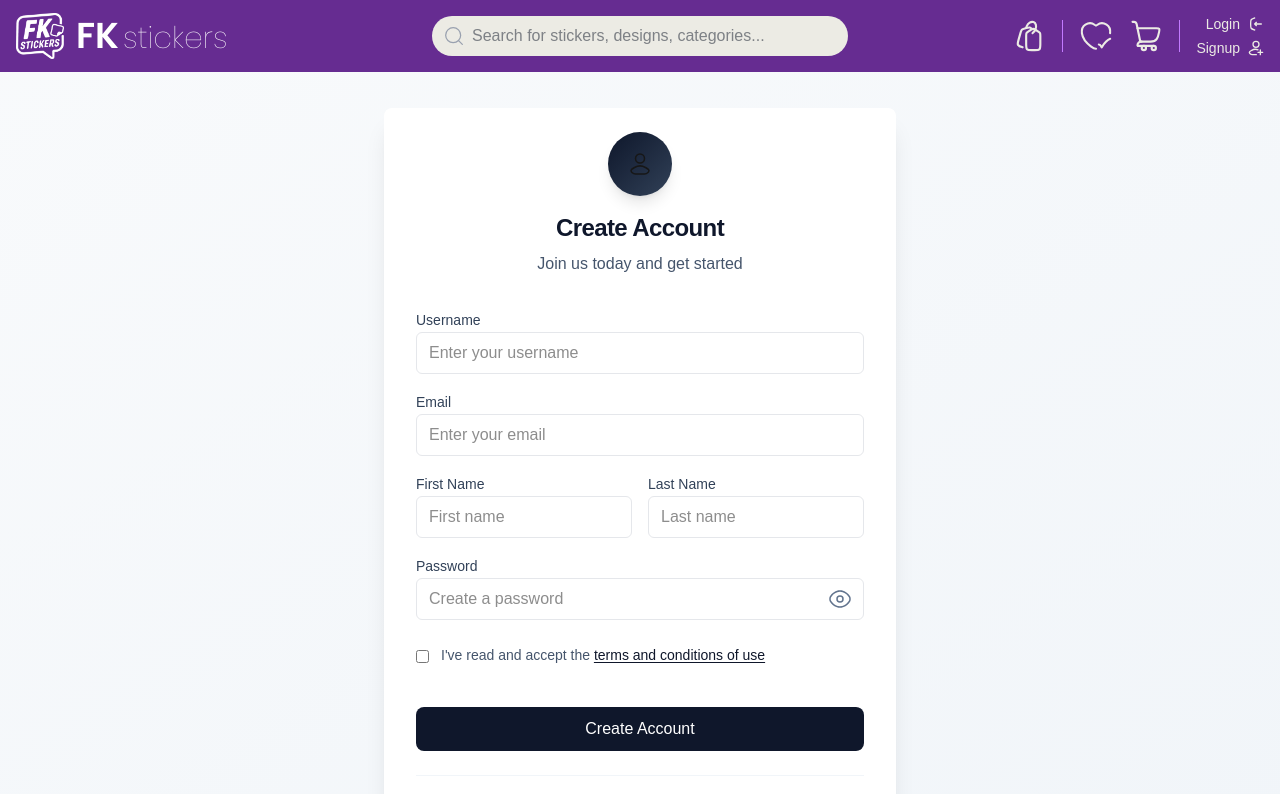
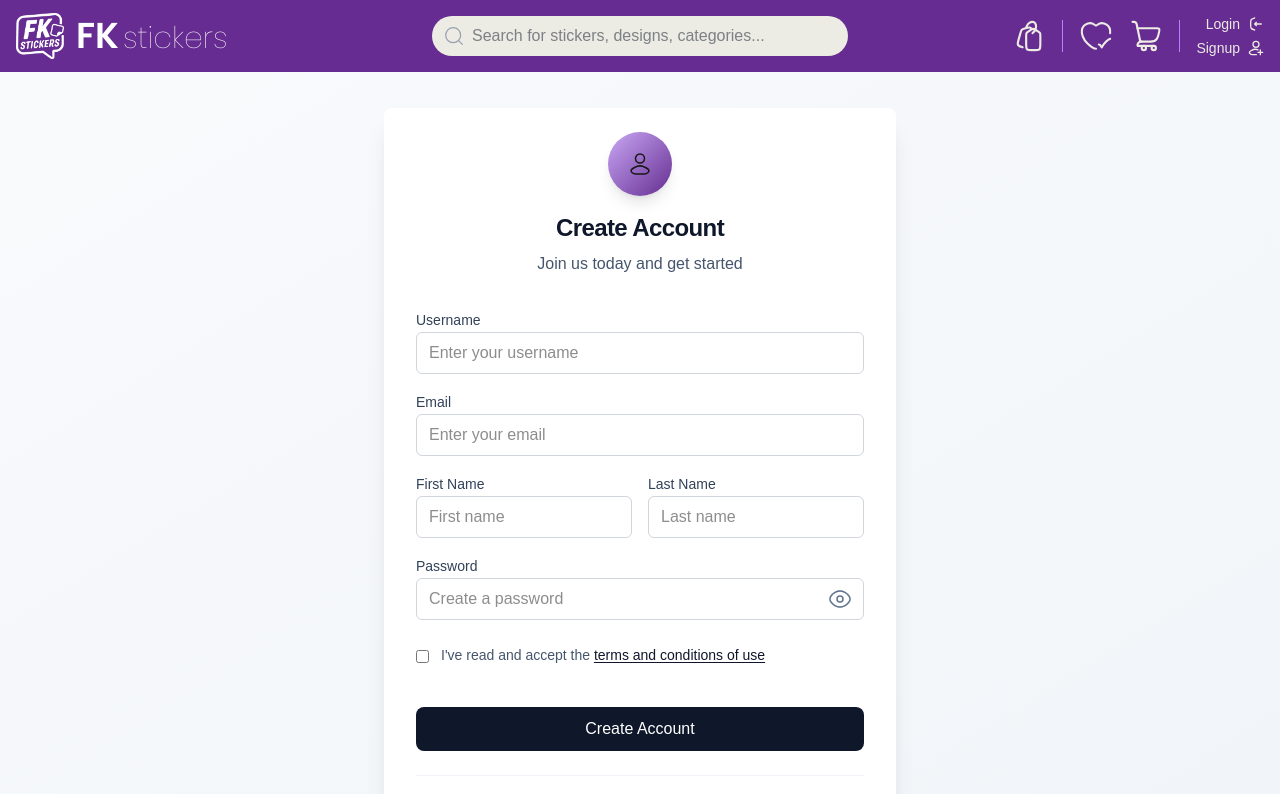
Before and after one commit to PietrantuonoFranco/fk-stickers, a Next.js app in the folder frontend/: page /signup in a window 1280 px wide. Shown: the top 794 px of the page. Built offline with nearby package versions, Linux system fonts and the light colour scheme.

Commit message:
feat: modify Signup components style

```diff
--- a/frontend/src/app/signup/page.tsx
+++ b/frontend/src/app/signup/page.tsx
@@ -29,9 +29,9 @@ export default function SignupForm() {
     <div className="min-h-screen flex items-center justify-center bg-gradient-to-br from-slate-50 to-slate-100 p-4">
       <div className="w-full max-w-lg shadow-xl rounded-lg border-0 bg-white backdrop-blur-sm py-6 px-8">
         <div className="text-center space-y-4 pb-8">
-          <div className="mx-auto w-16 h-16 bg-gradient-to-br from-slate-900 to-slate-700 rounded-full flex items-center justify-center shadow-lg">
+          <div className="mx-auto w-16 h-16 bg-gradient-to-br from-fk-lila to-fk-violet rounded-full flex items-center justify-center shadow-lg">
             <svg xmlns="http://www.w3.org/2000/svg" width="24" height="24" viewBox="0 0 24 24">
-                <path fill="none" stroke="currentColor" stroke-linecap="round" stroke-linejoin="round" stroke-width="1.5" d="M6.578 15.482c-1.415.842-5.125 2.562-2.865 4.715C4.816 21.248 6.045 22 7.59 22h8.818c1.546 0 2.775-.752 3.878-1.803c2.26-2.153-1.45-3.873-2.865-4.715a10.66 10.66 0 0 0-10.844 0M16.5 6.5a4.5 4.5 0 1 1-9 0a4.5 4.5 0 0 1 9 0" color="currentColor" />
+                <path fill="none" stroke="currentColor" strokeLinecap="round" strokeLinejoin="round" strokeWidth="1.5" d="M6.578 15.482c-1.415.842-5.125 2.562-2.865 4.715C4.816 21.248 6.045 22 7.59 22h8.818c1.546 0 2.775-.752 3.878-1.803c2.26-2.153-1.45-3.873-2.865-4.715a10.66 10.66 0 0 0-10.844 0M16.5 6.5a4.5 4.5 0 1 1-9 0a4.5 4.5 0 0 1 9 0" color="currentColor" />
             </svg>
           </div>
           <div>
@@ -52,7 +52,7 @@ export default function SignupForm() {
                 placeholder="Enter your username"
                 value={formData.username}
                 onChange={(e) => handleInputChange("username", e.target.value)}
-                className="w-full rounded-md pl-3 pr-12 py-2 text-fk-dark-gray border-1 border-gray-200 focus:border-slate-200 focus:ring-slate-200"
+                className="w-full rounded-md pl-3 pr-12 py-2 text-fk-dark-gray border-1 border-gray-300 hover:shadow-sm hover:ring-1 hover:ring-gray-200 focus:outline-none focus:ring-2 focus:ring-fk-lila focus:shadow-md"
                 required
               />
             </div>
@@ -67,7 +67,7 @@ export default function SignupForm() {
                 placeholder="Enter your email"
                 value={formData.email}
                 onChange={(e) => handleInputChange("email", e.target.value)}
-                className="w-full rounded-md pl-3 pr-12 py-2 text-fk-dark-gray border-1 border-gray-200 focus:border-slate-200 focus:ring-slate-200"
+                className="w-full rounded-md pl-3 pr-12 py-2 text-fk-dark-gray border-1 border-gray-300 hover:shadow-sm hover:ring-1 hover:ring-gray-200 focus:outline-none focus:ring-2 focus:ring-fk-lila focus:shadow-md"
                 required
               />
             </div>
@@ -83,7 +83,7 @@ export default function SignupForm() {
                   placeholder="First name"
                   value={formData.firstName}
                   onChange={(e) => handleInputChange("firstName", e.target.value)}
-                  className="w-full rounded-md pl-3 pr-12 py-2 text-fk-dark-gray border-1 border-gray-200 focus:border-slate-200 focus:ring-slate-200"
+                  className="w-full rounded-md pl-3 pr-12 py-2 text-fk-dark-gray border-1 border-gray-300 hover:shadow-sm hover:ring-1 hover:ring-gray-200 focus:outline-none focus:ring-2 focus:ring-fk-lila focus:shadow-md"
                   required
                 />
               </div>
@@ -97,7 +97,7 @@ export default function SignupForm() {
                   placeholder="Last name"
                   value={formData.lastName}
                   onChange={(e) => handleInputChange("lastName", e.target.value)}
-                  className="w-full rounded-md pl-3 pr-12 py-2 text-fk-dark-gray border-1 border-gray-200 focus:border-slate-200 focus:ring-slate-200"
+                  className="w-full rounded-md pl-3 pr-12 py-2 text-fk-dark-gray border-1 border-gray-300 hover:shadow-sm hover:ring-1 hover:ring-gray-200 focus:outline-none focus:ring-2 focus:ring-fk-lila focus:shadow-md"
                   required
                 />
               </div>
@@ -114,7 +114,7 @@ export default function SignupForm() {
                   placeholder="Create a password"
                   value={formData.password}
                   onChange={(e) => handleInputChange("password", e.target.value)}
-                  className="w-full rounded-md pl-3 pr-12 py-2 text-fk-dark-gray border-1 border-gray-200 focus:border-slate-200 focus:ring-slate-200"
+                  className="w-full rounded-md pl-3 pr-12 py-2 text-fk-dark-gray border-1 border-gray-300 hover:shadow-sm hover:ring-1 hover:ring-gray-200 focus:outline-none focus:ring-2 focus:ring-fk-lila focus:shadow-md"
                   required
                 />
                 <button
@@ -125,13 +125,13 @@ export default function SignupForm() {
                   {showPassword ?
                     (
                       <svg xmlns="http://www.w3.org/2000/svg" width="24" height="24" viewBox="0 0 24 24">
-                        <path fill="currentColor" fill-rule="evenodd" d="M1.606 6.08a1 1 0 0 1 1.313.526L2 7l.92-.394v-.001l.003.009l.021.045l.094.194c.086.172.219.424.4.729a13.4 13.4 0 0 0 1.67 2.237a12 12 0 0 0 .59.592C7.18 11.8 9.251 13 12 13a8.7 8.7 0 0 0 3.22-.602c1.227-.483 2.254-1.21 3.096-1.998a13 13 0 0 0 2.733-3.725l.027-.058l.005-.011a1 1 0 0 1 1.838.788L22 7l.92.394l-.003.005l-.004.008l-.011.026l-.04.087a14 14 0 0 1-.741 1.348a15.4 15.4 0 0 1-1.711 2.256l.797.797a1 1 0 0 1-1.414 1.415l-.84-.84a12 12 0 0 1-1.897 1.256l.782 1.202a1 1 0 1 1-1.676 1.091l-.986-1.514c-.679.208-1.404.355-2.176.424V16.5a1 1 0 0 1-2 0v-1.544c-.775-.07-1.5-.217-2.177-.425l-.985 1.514a1 1 0 0 1-1.676-1.09l.782-1.203c-.7-.37-1.332-.8-1.897-1.257l-.84.84a1 1 0 0 1-1.414-1.414l.797-.797a15.4 15.4 0 0 1-1.87-2.519a14 14 0 0 1-.591-1.107l-.033-.072l-.01-.021l-.002-.007l-.001-.002v-.001C1.08 7.395 1.08 7.394 2 7l-.919.395a1 1 0 0 1 .525-1.314" clip-rule="evenodd" />
+                        <path fill="currentColor" fillRule="evenodd" d="M1.606 6.08a1 1 0 0 1 1.313.526L2 7l.92-.394v-.001l.003.009l.021.045l.094.194c.086.172.219.424.4.729a13.4 13.4 0 0 0 1.67 2.237a12 12 0 0 0 .59.592C7.18 11.8 9.251 13 12 13a8.7 8.7 0 0 0 3.22-.602c1.227-.483 2.254-1.21 3.096-1.998a13 13 0 0 0 2.733-3.725l.027-.058l.005-.011a1 1 0 0 1 1.838.788L22 7l.92.394l-.003.005l-.004.008l-.011.026l-.04.087a14 14 0 0 1-.741 1.348a15.4 15.4 0 0 1-1.711 2.256l.797.797a1 1 0 0 1-1.414 1.415l-.84-.84a12 12 0 0 1-1.897 1.256l.782 1.202a1 1 0 1 1-1.676 1.091l-.986-1.514c-.679.208-1.404.355-2.176.424V16.5a1 1 0 0 1-2 0v-1.544c-.775-.07-1.5-.217-2.177-.425l-.985 1.514a1 1 0 0 1-1.676-1.09l.782-1.203c-.7-.37-1.332-.8-1.897-1.257l-.84.84a1 1 0 0 1-1.414-1.414l.797-.797a15.4 15.4 0 0 1-1.87-2.519a14 14 0 0 1-.591-1.107l-.033-.072l-.01-.021l-.002-.007l-.001-.002v-.001C1.08 7.395 1.08 7.394 2 7l-.919.395a1 1 0 0 1 .525-1.314" clipRule="evenodd" />
                       </svg>
                     )
                   :
                     (
                       <svg xmlns="http://www.w3.org/2000/svg" width="24" height="24" viewBox="0 0 24 24">
-	                      <g fill="currentColor" fill-rule="evenodd" clip-rule="evenodd">
+	                      <g fill="currentColor" fillRule="evenodd" clipRule="evenodd">
                           <path d="M12 8.25a3.75 3.75 0 1 0 0 7.5a3.75 3.75 0 0 0 0-7.5M9.75 12a2.25 2.25 0 1 1 4.5 0a2.25 2.25 0 0 1-4.5 0" />
                           <path d="M12 3.25c-4.514 0-7.555 2.704-9.32 4.997l-.031.041c-.4.519-.767.996-1.016 1.56c-.267.605-.383 1.264-.383 2.152s.116 1.547.383 2.152c.25.564.617 1.042 1.016 1.56l.032.041C4.445 18.046 7.486 20.75 12 20.75s7.555-2.704 9.32-4.997l.031-.041c.4-.518.767-.996 1.016-1.56c.267-.605.383-1.264.383-2.152s-.116-1.547-.383-2.152c-.25-.564-.617-1.041-1.016-1.56l-.032-.041C19.555 5.954 16.514 3.25 12 3.25M3.87 9.162C5.498 7.045 8.15 4.75 12 4.75s6.501 2.295 8.13 4.412c.44.57.696.91.865 1.292c.158.358.255.795.255 1.546s-.097 1.188-.255 1.546c-.169.382-.426.722-.864 1.292C18.5 16.955 15.85 19.25 12 19.25s-6.501-2.295-8.13-4.412c-.44-.57-.696-.91-.865-1.292c-.158-.358-.255-.795-.255-1.546s.097-1.188.255-1.546c.169-.382.426-.722.864-1.292" />
                         </g>
```
